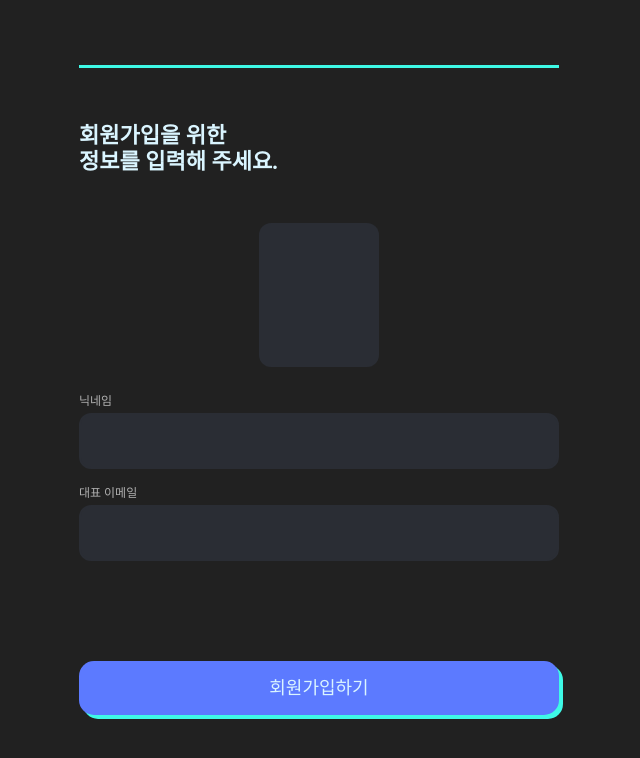
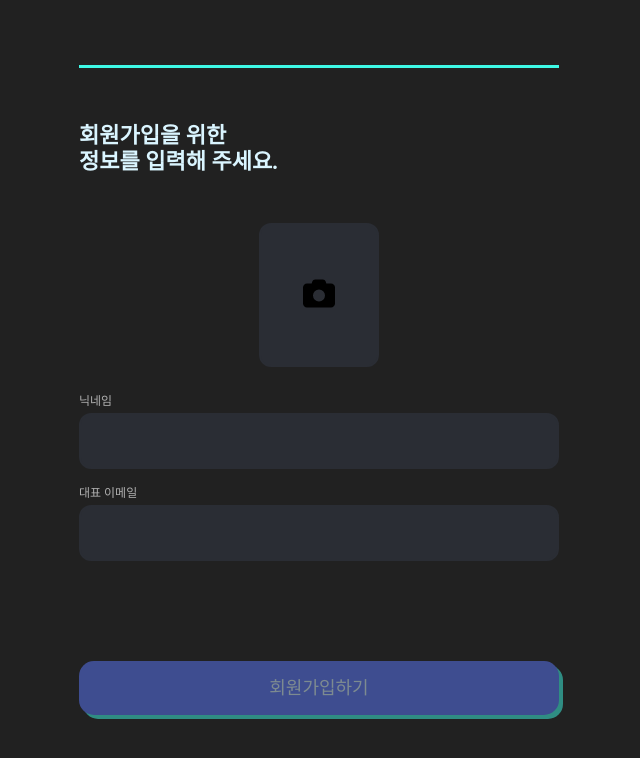
Before and after one commit to 2024-hackseoul-geultto/strawberry-pie, a React (Vite) app in the folder frontend/: page /signup-userinfo in a window 1280 px wide. Shown: the top 758 px of the page, without its empty margins (321-961 px from the left). Built offline with nearby package versions, Linux system fonts and the light colour scheme.

Commit message:
feat: apply disable in sign userInfo page

```diff
--- a/frontend/src/components/ui/LabelInput/index.tsx
+++ b/frontend/src/components/ui/LabelInput/index.tsx
@@ -6,15 +6,15 @@ interface LabelInputProps extends React.InputHTMLAttributes<HTMLInputElement> {
   type?: string;
   value: string | number;
   error?: string;
-  onChange: (e: React.ChangeEvent<HTMLInputElement>) => void;
 }
 
 export const LabelInput = (props: LabelInputProps) => {
-  const { label, type = 'text', value, onChange, className, error, maxLength } = props;
+  const { label, type = 'text', value, className, error, ...reset } = props;
+
   return (
     <div className={clsx(styles.container, className)}>
       <label className={clsx(styles.label)}>{label}</label>
-      <input className={clsx(styles.input)} type={type} value={value} onChange={onChange} maxLength={maxLength} />
+      <input className={clsx(styles.input)} type={type} value={value} {...reset} />
       {error && <span className={clsx(styles.error)}>{error}</span>}
     </div>
   );
--- a/frontend/src/pages/signup/userInfo/index.tsx
+++ b/frontend/src/pages/signup/userInfo/index.tsx
@@ -1,13 +1,16 @@
 import { useState } from 'react';
 import { Link } from 'react-router-dom';
-
-import { ProgressBar, LabelInput, DoubleButton, ImageBox } from '../../../components/ui';
+import { removeSpace } from '../../../utils/format';
+import { ProgressBar, LabelInput, DoubleButton, ImageInput } from '../../../components/ui';
 
 import './style.scss';
 
 const UserInfo = () => {
   const [nickname, setNickname] = useState('');
   const [email, setEmail] = useState('');
+  const [profileImg, setProfileImg] = useState('');
+
+  const btnNextDisabled = !profileImg || removeSpace(nickname).length === 0;
 
   return (
     <div>
@@ -20,16 +23,16 @@ const UserInfo = () => {
         정보를 입력해 주세요.
       </h1>
 
-      <ImageBox className="image-box-container" width={120} height={144} type="square" />
+      <ImageInput className="image-box-container" width={120} height={144} type="square" src={profileImg} onLoad={setProfileImg} />
 
       <div className="input-container">
         <LabelInput label="닉네임" value={nickname} onChange={(e) => setNickname(e.target.value)} />
-        <LabelInput label="대표 이메일" value={email} onChange={(e) => setEmail(e.target.value)} />
+        <LabelInput label="대표 이메일" value={email} />
       </div>
 
       <footer className="footer">
         <Link to="/create-voting-type">
-          <DoubleButton>회원가입하기</DoubleButton>
+          <DoubleButton disabled={btnNextDisabled}>회원가입하기</DoubleButton>
         </Link>
       </footer>
     </div>
```
